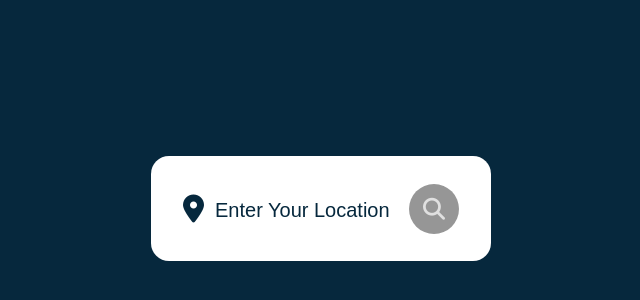
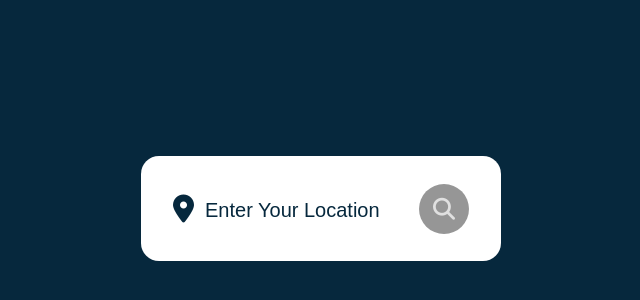
Before and after one commit to oscarjm97/react-weather-app, a React (Create React App) app: page / in a window 1280 px wide. Shown: the part 192-492 px from the top of the page, without its empty margins (319-959 px from the left). Built offline with nearby package versions, Linux system fonts and the light colour scheme.

Commit message:
Keep initial container width

```diff
--- a/src/App.css
+++ b/src/App.css
@@ -16,7 +16,7 @@ body {
 
 .container {
     position: relative;
-    width: 340px;
+    width: 360px;
     height: 105px;
     background: #fff;
     padding: 28px 32px;
```
